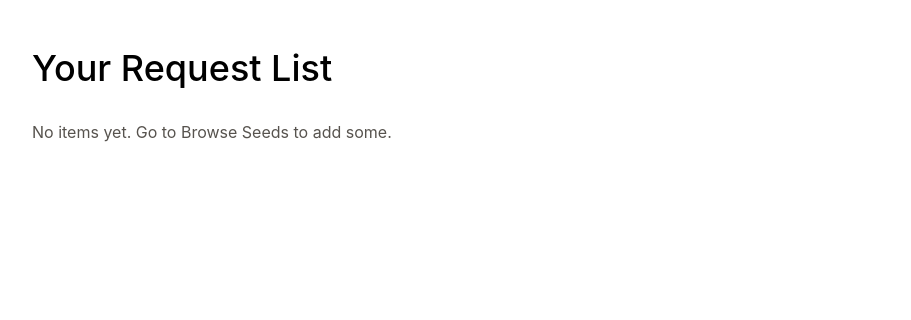
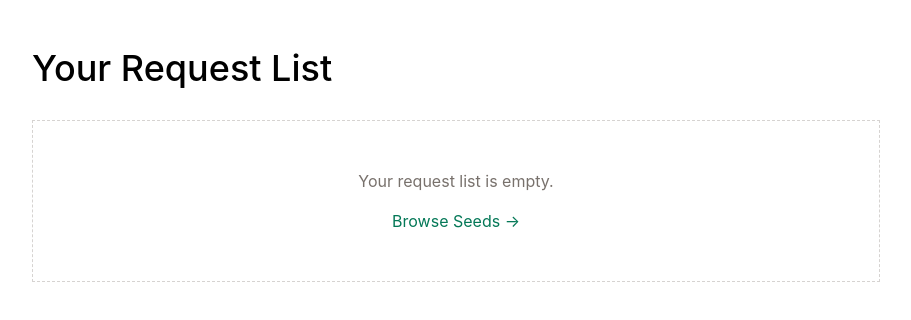
Before and after one commit to gabeperezparra-hue/california-seed-commons, a Next.js app: page /request-list in a window 1280 px wide. Shown: the top 320 px of the page, without its empty margins (184-1095 px from the left). Built offline with nearby package versions, Linux system fonts and the light colour scheme.

Commit message:
Update page.tsx

```diff
--- a/app/request-list/page.tsx
+++ b/app/request-list/page.tsx
@@ -2,7 +2,10 @@ export default function RequestListPage() {
   return (
     <div className="max-w-4xl mx-auto px-6 py-12">
       <h1 className="text-4xl font-medium mb-8">Your Request List</h1>
-      <p className="text-stone-600">No items yet. Go to Browse Seeds to add some.</p>
+      <div className="border border-dashed border-stone-300 p-12 text-center rounded-none">
+        <p className="text-stone-500">Your request list is empty.</p>
+        <a href="/seeds" className="text-emerald-700 hover:underline mt-4 inline-block">Browse Seeds →</a>
+      </div>
     </div>
   );
 }
```
